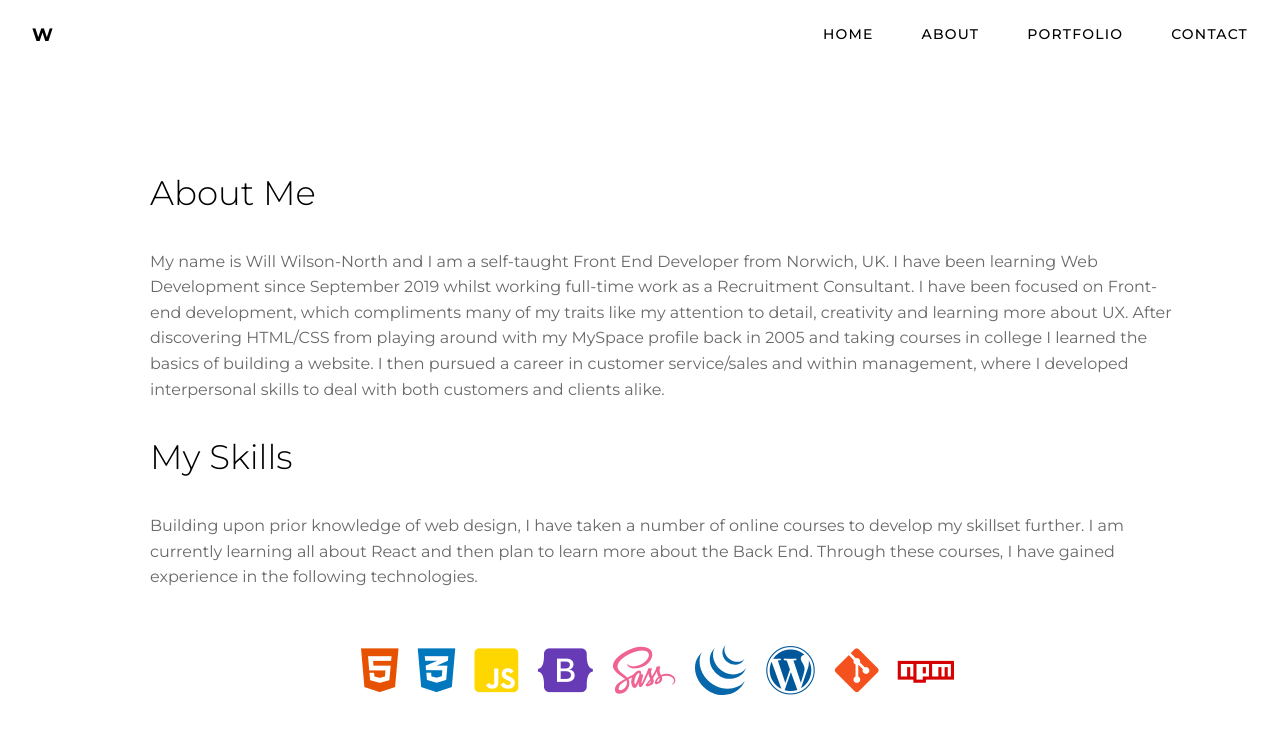
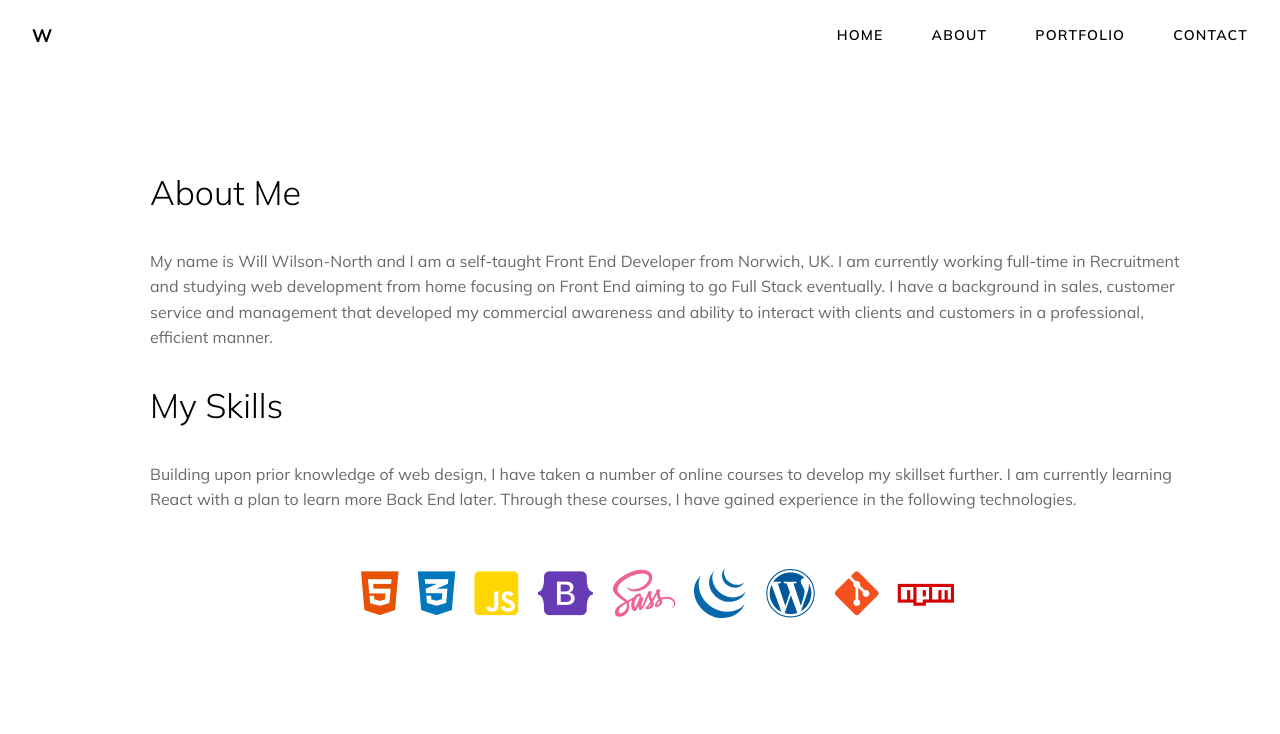
Before and after one commit to wwilsonnorth/wwilsonnorth.github.io, a plain HTML site: page about.html in a window 1280 px wide. Drawn offline with Linux system fonts and the light colour scheme.

Commit message:
changed site wide font, edited about page, changed homepage image

```diff
--- a/about.html
+++ b/about.html
@@ -6,9 +6,7 @@
     <meta name="viewport" content="width=device-width, initial-scale=1.0">
     <title>Will | About</title>
     <link rel="shortcut icon" type="image/png" href="img/favicon.png">
-    <link
-        href="https://fonts.googleapis.com/css2?family=Montserrat:wght@300;400;500;600;700&family=Open+Sans&display=swap"
-        rel="stylesheet">
+    <link href="https://fonts.googleapis.com/css2?family=Mulish:wght@300;400;500;600;700&display=swap" rel="stylesheet">
     <link href="https://cdnjs.cloudflare.com/ajax/libs/font-awesome/5.12.1/css/all.min.css" rel="stylesheet">
     <link rel="stylesheet" type="text/css" href="css/styles.css">
 </head>
@@ -39,15 +37,12 @@
         <div class="inner-about-container">
             <h2 class="inner-about-header">About Me</h2>
             <p class="inner-about-description">My name is Will Wilson-North and I am a self-taught Front End Developer
-                from Norwich, UK. I have been
-                learning Web Development since September 2019 whilst working full-time work as a Recruitment
-                Consultant. I have been focused on Front-end development, which compliments many of my traits like my
-                attention to detail, creativity and learning more about UX. After discovering HTML/CSS from playing around with my MySpace profile back in 2005 and taking courses in college I learned the basics of building a website. I then pursued a career in customer service/sales and within management, where I developed interpersonal skills to deal with both customers and clients alike.
+                from Norwich, UK. I am currently working full-time in Recruitment and studying web development from home focusing on Front End aiming to go Full Stack eventually. I have a background in sales, customer service and management that developed my commercial awareness and ability to interact with clients and customers in a professional, efficient manner.
 
             </p>
             <h2 class="inner-about-header">My Skills</h2>
             <p class="inner-about-description">Building upon prior knowledge of web design, I have taken a
-                number of online courses to develop my skillset further. I am currently learning all about React and then plan to learn more about the  Back End. Through these courses,
+                number of online courses to develop my skillset further. I am currently learning React with a plan to learn more Back End later. Through these courses,
                 I have gained experience in the following technologies.</p>
             <div class="skills-container">
                 <i class="fab fa-html5" style="color:#E65202;"></i>
--- a/css/styles.css
+++ b/css/styles.css
@@ -6,7 +6,7 @@ html {
 }
 
 body {
-  font-family: "Montserrat", sans-serif;
+  font-family: "Mulish", sans-serif;
   margin: 0;
   padding: 0;
   width: 100%;
@@ -70,7 +70,7 @@ nav ul li a {
   text-decoration: none;
   font-size: 14px;
   letter-spacing: 1.2px;
-  font-weight: 500;
+  font-weight: 600;
   position: relative;
 }
 
@@ -213,7 +213,7 @@ nav ul li a {
 
 .background {
   background: linear-gradient(to right, rgba(0, 0, 0, 0.1), rgba(0, 0, 0, 0.1)),
-    url("../img/mountains.jpg") no-repeat fixed center;
+    url("../img/sky.jpeg") no-repeat fixed center;
   background-size: cover;
   height: 100%;
   padding-top: 100px;
@@ -230,6 +230,11 @@ h1 {
 h2 {
   font-size: 18px;
   font-weight: 200;
+  display: block;
+}
+
+.title {
+  font-weight: 500;
 }
 
 .bg,
@@ -298,10 +303,6 @@ h2 {
 
 .inner-about-header {
   font-size: 2.125em;
-}
-
-h2 {
-  display: block;
 }
 
 p {
@@ -424,7 +425,7 @@ a.link-item:hover {
 @media screen and (max-width: 864px) {
   .title {
     font-size: 15px;
-    font-weight: 400;
+    font-weight: 500;
   }
 
   h1 {
```
Also changed, not shown: contact.html (+1 -2 lines), index.html (+1 -3 lines), portfolio.html (+1 -3 lines), img/mountains.jpg (deleted), img/sky.jpeg (added).
